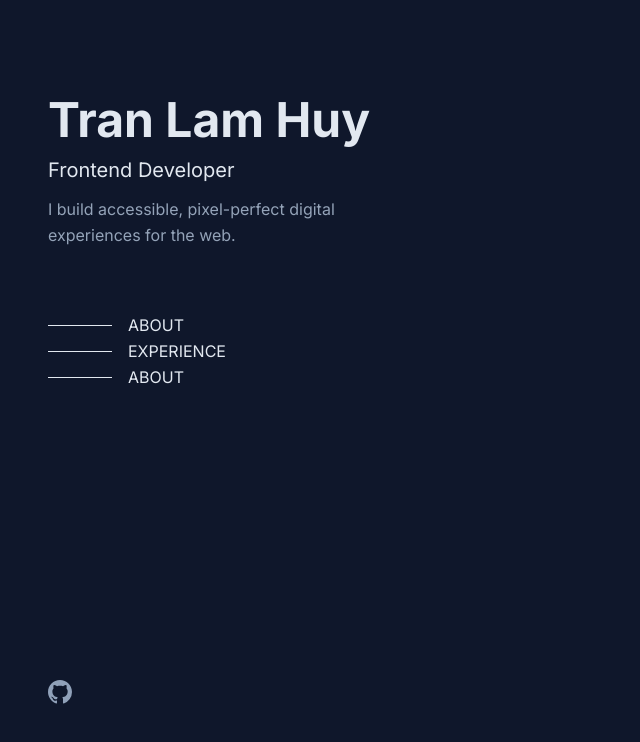
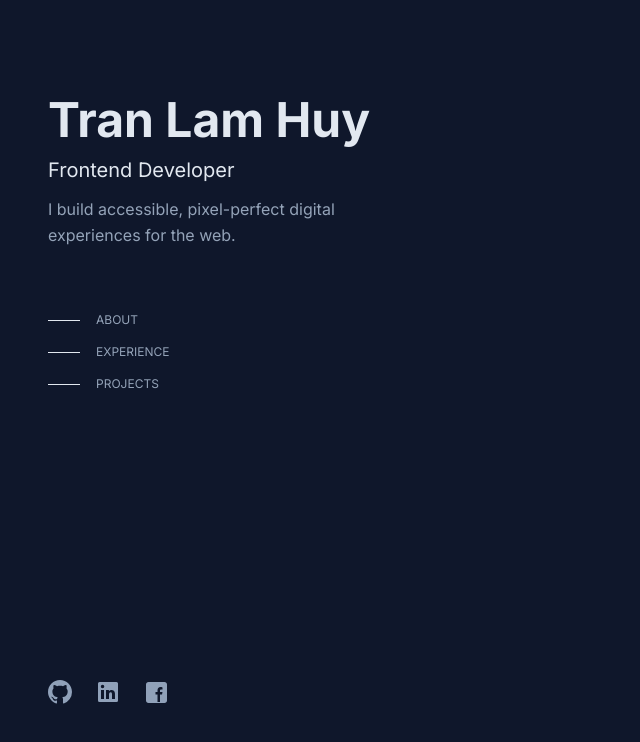
Before and after one commit to TranLamHuyB2017044/my-portfolio-nextjs, a Next.js app: page / in a window 1280 px wide. Shown: the top 742 px of the page, without its empty margins (0-640 px from the left). Built offline with nearby package versions, Linux system fonts and the light colour scheme.

Commit message:
feat: handle hover section nav items

```diff
--- a/app/components/Header.tsx
+++ b/app/components/Header.tsx
@@ -1,7 +1,36 @@
-import React from 'react'
+'use client'
+
 import GitHubIcon from './icons/GitHubIcon'
+import FacebookIcon from './icons/FaceBookIcon'
+import LinkedInIcon from './icons/LinkedInIcon'
+import { useState } from 'react';
 
 export default function Header() {
+
+    const socialLinks = [
+        {
+            href: "https://github.com/TranLamHuyB2017044",
+            title: "GitHub",
+            icon: <GitHubIcon />,
+        },
+        {
+            href: "https://www.linkedin.com/in/huy-tran-2ba19a253/",
+            title: "LinkedIn",
+            icon: <LinkedInIcon />,
+        },
+        {
+            href: "https://www.facebook.com/tran.lam.huy.180408/",
+            title: "Facebook",
+            icon: <FacebookIcon />,
+        },
+    ];
+
+
+    const navItems = ['About', 'Experience', 'Projects'];
+
+
+
+
     return (
         <header className='flex flex-col justify-between py-24 min-h-screen'>
             <div>
@@ -19,31 +48,43 @@ export default function Header() {
 
                 <section id='navigation'>
                     <ul className='mt-16 text-base-1 w-max uppercase'>
-                        <li className='cursor-pointer flex items-center'>
-                            <div className='h-[1px] mr-4 w-16 bg-base-1'></div>
-                            <p>About</p>
-                        </li>
-                        <li className='cursor-pointer flex items-center'>
-                            <div className='h-[1px] mr-4 w-16 bg-base-1'></div>
-                            <p>Experience</p>
-                        </li>
-                        <li className='cursor-pointer flex items-center'>
-                            <div className='h-[1px] mr-4 w-16 bg-base-1'></div>
-                            <p>About</p>
-                        </li>
+                        {navItems.map((item) => (
+                            <li
+                                key={item}
+
+                                className='cursor-pointer flex items-center my-4 group'
+                            >
+                                <div className='h-[1px] mr-4  bg-base-1 group-hover:w-16 w-8 transition-all duration-200'
+                                ></div>
+                                <p
+                                    className={`text-xs duration-200 group-hover:text-base-1 text-base-2 `}
+                                >
+                                    {item}
+                                </p>
+                            </li>
+                        ))}
                     </ul>
-
                 </section>
             </div>
 
 
-            <section id='socials'>
-                <div className="flex gap-8">
-                    <a href="">
-                        <GitHubIcon/>
-                    </a>
+            <section id="socials">
+                <div className="flex gap-6">
+                    {socialLinks.map(({ href, title, icon }) => (
+                        <a
+                            key={title}
+                            href={href}
+                            className="hover:text-slate-200"
+                            title={title}
+                            target="_blank"
+                            rel="noopener noreferrer"
+                        >
+                            {icon}
+                        </a>
+                    ))}
                 </div>
             </section>
+
 
         </header>
     )
--- /dev/null
+++ b/app/components/icons/FaceBookIcon.tsx
@@ -0,0 +1,10 @@
+import React from 'react'
+
+export default function FacebookIcon() {
+    return (
+        <svg xmlns="http://www.w3.org/2000/svg" viewBox="0 0 48 48" fill="currentColor" className="h-6 w-6" aria-hidden="true">
+            <path d="M41 4H9c-2.76 0-5 2.24-5 5v32c0 2.76 2.24 5 5 5h32c2.76 0 5-2.24 5-5V9c0-2.76-2.24-5-5-5zM37 19h-2c-2.14 0-3 .5-3 2v3h5l-1 5h-4v15h-5V29h-4v-5h4v-3c0-4 2-7 6-7 2.9 0 4 1 4 1z" />
+        </svg>
+
+    )
+}
--- /dev/null
+++ b/app/components/icons/LinkedInIcon.tsx
@@ -0,0 +1,7 @@
+import React from 'react'
+
+export default function LinkedInIcon() {
+    return (
+        <svg xmlns="http://www.w3.org/2000/svg" viewBox="0 0 24 24" fill="currentColor" className="h-6 w-6" aria-hidden="true"><path d="M20.5 2h-17A1.5 1.5 0 002 3.5v17A1.5 1.5 0 003.5 22h17a1.5 1.5 0 001.5-1.5v-17A1.5 1.5 0 0020.5 2zM8 19H5v-9h3zM6.5 8.25A1.75 1.75 0 118.3 6.5a1.78 1.78 0 01-1.8 1.75zM19 19h-3v-4.74c0-1.42-.6-1.93-1.38-1.93A1.74 1.74 0 0013 14.19a.66.66 0 000 .14V19h-3v-9h2.9v1.3a3.11 3.11 0 012.7-1.4c1.55 0 3.36.86 3.36 3.66z"></path></svg>
+    )
+}
```
